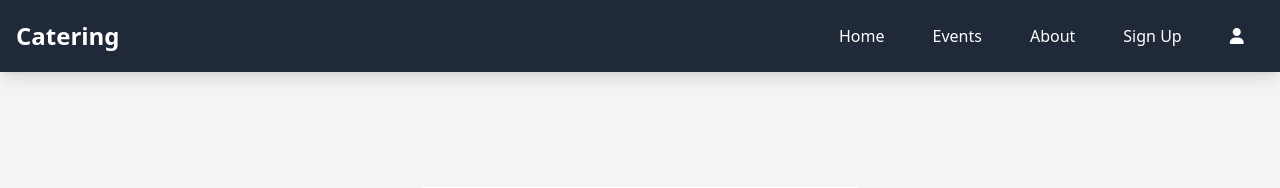
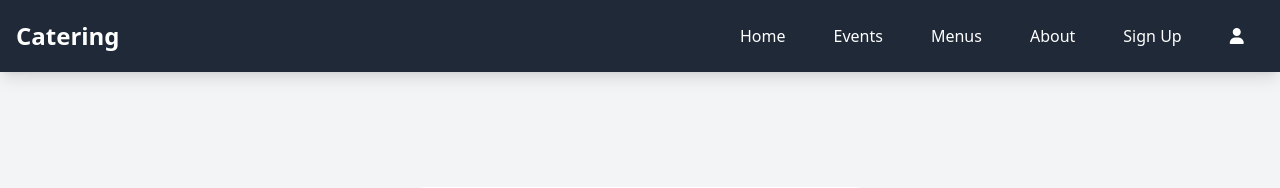
Before and after one commit to PROGHEIST/catering-management-system, a Django app: page /register/ in a window 1280 px wide. Shown: the top 188 px of the page. Run offline with Django 4.2, Linux system fonts and the light colour scheme; some libraries are stand-ins or nearby versions.

Commit message:
Menus Add v2

```diff
--- a/catering/templates/base.html
+++ b/catering/templates/base.html
@@ -19,6 +19,7 @@
                 <div class="hidden md:flex space-x-6">
                     <a href="/" class="hover:bg-gray-700 px-3 py-2 rounded-md">Home</a>
                     <a href="/events/" class="hover:bg-gray-700 px-3 py-2 rounded-md">Events</a>
+                    <a href="/menus/" class="hover:bg-gray-700 px-3 py-2 rounded-md">Menus</a>
                     <a href="/about/" class="hover:bg-gray-700 px-3 py-2 rounded-md">About</a>
                     <a href="{% url 'register' %}" class="hover:bg-gray-700 px-3 py-2 rounded-md">Sign Up</a>
                     <a href="/contact/" class="hover:bg-gray-700 px-3 py-2 rounded-md"><i class="fa-solid fa-user"></i> &nbsp {{ name }}</a>
```
